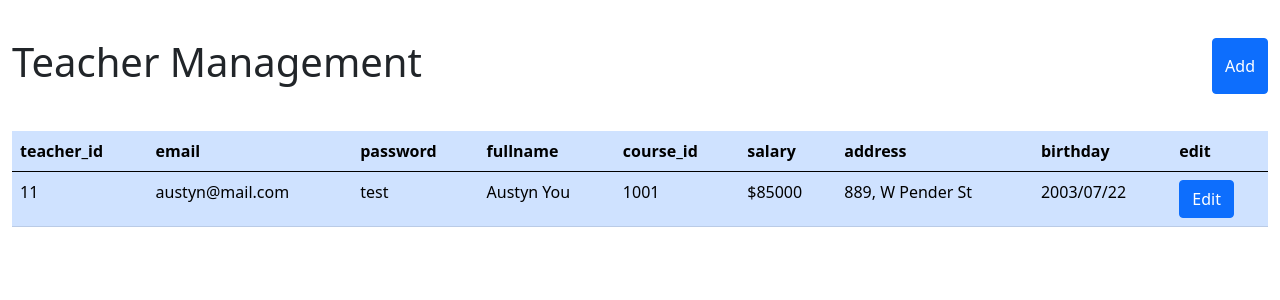
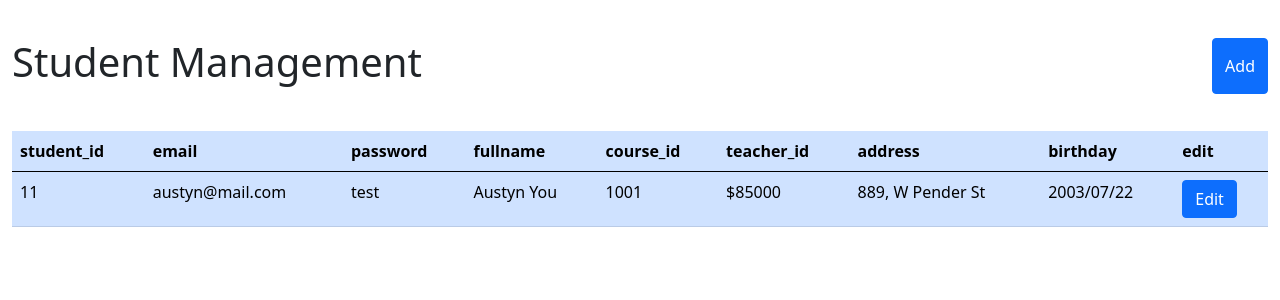
Before and after one commit to LuhPaglia/php-beavers, a PHP site: page /studentMng.php in a window 1280 px wide. Shown: the part 56-356 px from the top of the page. Run offline with PHP 8.4, Linux system fonts and the light colour scheme; data that the repository does not hold is empty; a stand-in replaces the project's code that opens the database connection.

Commit message:
text modified

```diff
--- a/studentMng.php
+++ b/studentMng.php
@@ -1,7 +1,6 @@
 <?php include './pages/header.php'; ?>
-<main>
     <div style="display:flex; justify-content:space-between; padding:3% 0;">
-        <h1>Teacher Management</h1>
+        <h1>Student Management</h1>
         <!-- Button trigger modal -->
         <button type="button" class="btn btn-primary" data-bs-toggle="modal" data-bs-target="#exampleModal">
           Add
@@ -12,12 +11,12 @@
         <table class="table table-primary">
             <thead>
                 <tr>
-                    <th>teacher_id</th>
+                    <th>student_id</th>
                     <th>email</th>
                     <th>password</th>
                     <th>fullname</th>
                     <th>course_id</th>
-                    <th>salary</th>
+                    <th>teacher_id</th>
                     <th>address</th>
                     <th>birthday</th>
                     <th>edit</th>
@@ -34,7 +33,7 @@
                     <td>889, W Pender St</td>
                     <td>2003/07/22</td>
                     <td>
-                        <button class="btn btn-primary">Edit</button>
+                        <a class="btn btn-primary" href="<?php echo $_SERVER['PHP_SELF']."?student_id=" ?>" role="button">Edit</a>
                     </td>
                 </tr>
             </tbody>
@@ -54,8 +53,8 @@
       <div class="form-floating mb-3">
           <input
             type="number"
-            class="form-control" name="teacher_id" id="teacher_id" placeholder="teacher_id">
-          <label for="teacher_id">teacher_id</label>
+            class="form-control" name="student_id" id="student_id" placeholder="student_id">
+          <label for="student_id">student_id</label>
         </div>
         <div class="form-floating mb-3">
           <input
@@ -72,8 +71,8 @@
         <div class="form-floating mb-3">
           <input
             type="text"
-            class="form-control" name="fullname" id="fullname" placeholder="fullname">
-          <label for="fullname">fullname</label>
+            class="form-control" name="username" id="username" placeholder="username">
+          <label for="username">fullname</label>
         </div>
         <div class="form-floating mb-3">
           <input
@@ -84,8 +83,8 @@
         <div class="form-floating mb-3">
           <input
             type="text"
-            class="form-control" name="salary" id="salary" placeholder="salary">
-          <label for="salary">salary</label>
+            class="form-control" name="teacher_id" id="teacher_id" placeholder="teacher_id">
+          <label for="teacher_id">teacher_id</label>
         </div>
         <div class="form-floating mb-3">
           <input
@@ -108,5 +107,13 @@
   </div>
 </div>
 
-</main>
 <?php include './pages/footer.php'; ?>
+
+
+<?php
+    if($_SERVER['REQUEST_METHOD']=="GET") {
+
+
+    }
+
+?>
```
